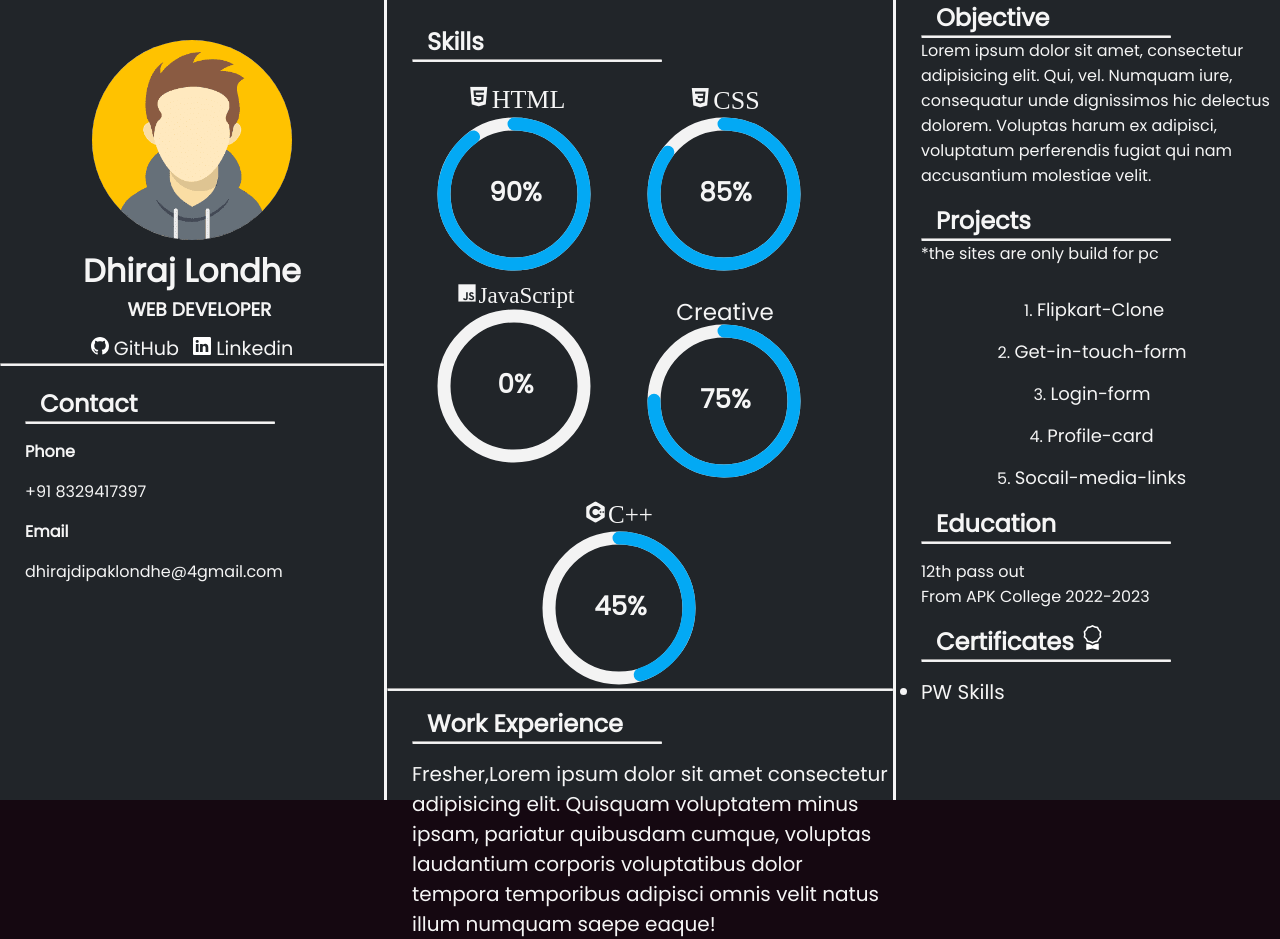
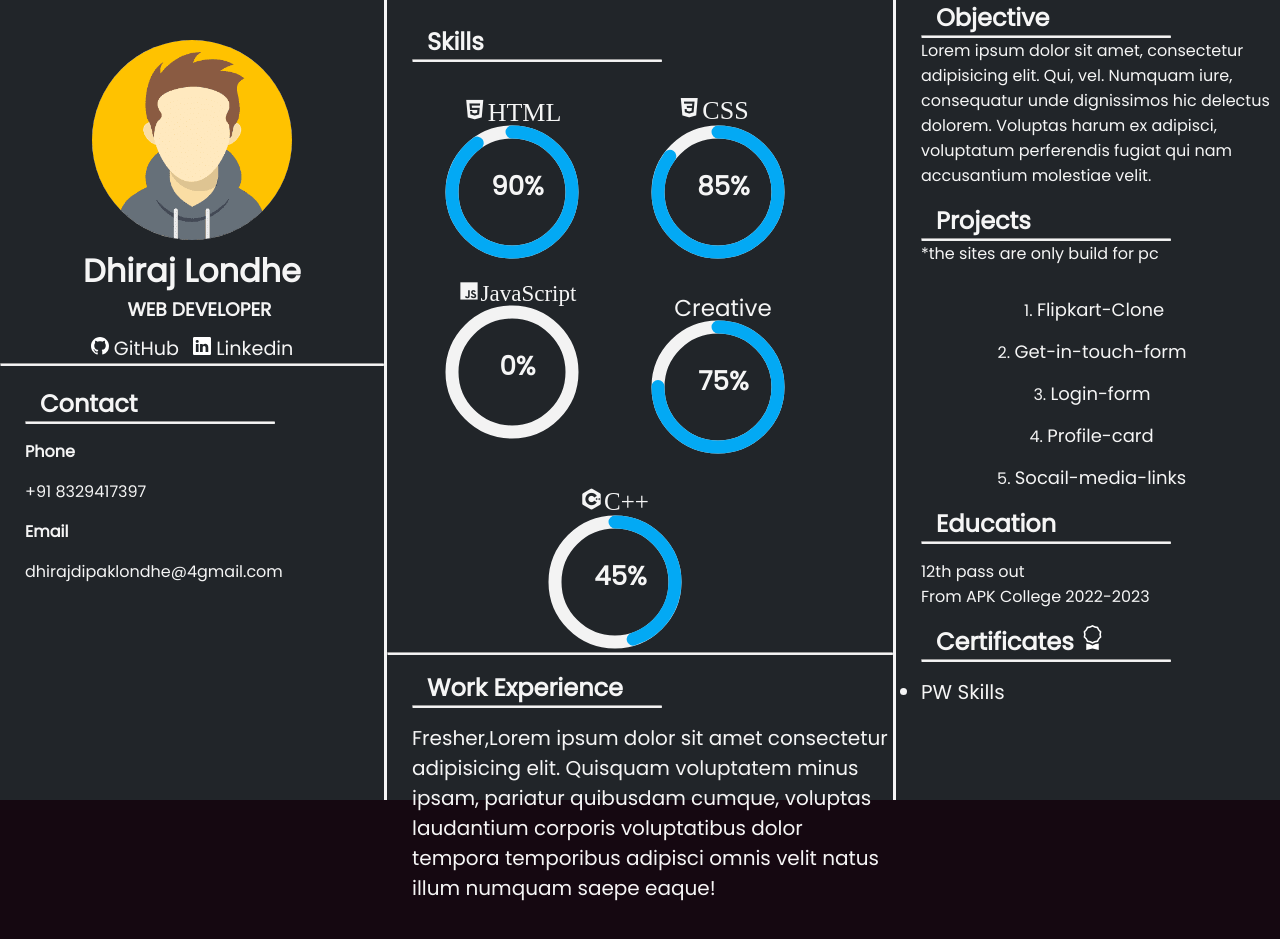
Before and after one commit to Dhiraj-4/Resume-website-project, a plain HTML site: page index.html in a window 1280 px wide. After the commit the page ends 903 px from the top, so only its background shows below. Drawn offline with nearby package versions, Linux system fonts and the light colour scheme.

Commit message:
changed the progress bar size from 70 to 60

```diff
--- a/index.html
+++ b/index.html
@@ -53,8 +53,8 @@
             <span class="percent">90%</span>
             <span class="tittle html"><i class='bx bxl-html5'>HTML</i></span>
             <svg>
-                <circle class="circle" cx="70" cy="70" r="70"></circle>
-                <circle class="circle" cx="70" cy="70" r="70"></circle>
+                <circle class="circle" cx="60" cy="60" r="60"></circle>
+                <circle class="circle" cx="60" cy="60" r="60"></circle>
             </svg>
         </div>
 
@@ -62,32 +62,32 @@
             <span class="percent">85%</span>
             <span class="tittle css"><i class='bx bxl-css3' >CSS</i></span>
             <svg>
-                <circle class="circle" cx="70" cy="70" r="70"></circle>
-                <circle class="circle" cx="70" cy="70" r="70"></circle>
+                <circle class="circle" cx="60" cy="60" r="60"></circle>
+                <circle class="circle" cx="60" cy="60" r="60"></circle>
             </svg>
         </div>
         <div class="box c3">
             <span class="percent">0%</span>
             <span class="tittle javascript"><i class='bx bxl-javascript' >JavaScript</i></span>
             <svg>
-                <circle class="circle" cx="70" cy="70" r="70"></circle>
-                <circle class="circle" cx="70" cy="70" r="70"></circle>
+                <circle class="circle" cx="60" cy="60" r="60"></circle>
+                <circle class="circle" cx="60" cy="60" r="60"></circle>
             </svg>
         </div>
         <div class="box c4">
             <span class="percent">75%</span>
             <span class="tittle creative">Creative</span>
             <svg>
-                <circle class="circle" cx="70" cy="70" r="70"></circle>
-                <circle class="circle" cx="70" cy="70" r="70"></circle>
+                <circle class="circle" cx="60" cy="60" r="60"></circle>
+                <circle class="circle" cx="60" cy="60" r="60"></circle>
             </svg>
         </div>
         <div class="box c5">
             <span class="percent">45%</span>
             <span class="tittle cpp"><i class='bx bxl-c-plus-plus' >C++</i></span>
             <svg>
-                <circle class="circle" cx="70" cy="70" r="70"></circle>
-                <circle class="circle" cx="70" cy="70" r="70"></circle>
+                <circle class="circle" cx="60" cy="60" r="60"></circle>
+                <circle class="circle" cx="60" cy="60" r="60"></circle>
             </svg>
         </div>
 
--- a/style.css
+++ b/style.css
@@ -87,8 +87,8 @@ h2,h3{
     padding-right: 5vh;
 }
 .box{
-    height: 162px;
-    width: 162px;
+    height: 150px;
+    width: 150px;
     position: relative;
     transform: rotate(-90deg);
     display: flex;
@@ -114,8 +114,9 @@ h2,h3{
     stroke-width: 13px;
     stroke-linecap: round;
     transform: translate(10px,10px);
-    stroke-dashoffset: 440;
-    stroke-dasharray: 440;
+    stroke-dashoffset: 377;
+    stroke-dasharray: 377;
+    stroke: #f10606;
 }
 
 .box svg circle:nth-child(1){
@@ -125,28 +126,28 @@ h2,h3{
 }
 .c1 svg circle:nth-child(2){
 
-    stroke-dashoffset: calc(440 - (440 * 90)/100);
+    stroke-dashoffset: calc(377 - (377 * 90)/100);
     stroke: #03a9f4;
 }
 
 .c2 svg circle:nth-child(2){
 
-    stroke-dashoffset: calc(440 - (440 * 85)/100);
+    stroke-dashoffset: calc(377 - (377 * 85)/100);
     stroke: #03a9f4;
 }
 .c3 svg circle:nth-child(2){
 
-    stroke-dashoffset: calc(440 - (440 * 0)/100);
+    stroke-dashoffset: calc(377 - (377 * 0)/100);
     stroke: #03a9f4;
 }
 .c4 svg circle:nth-child(2){
 
-    stroke-dashoffset: calc(440 - (440 * 75)/100);
+    stroke-dashoffset: calc(377 - (377 * 75)/100);
     stroke: #03a9f4;
 }
 .c5 svg circle:nth-child(2){
 
-    stroke-dashoffset: calc(440 - (440 * 45)/100);
+    stroke-dashoffset: calc(377 - (377 * 45)/100);
     stroke: #03a9f4;
 }
 .tittle{
@@ -158,26 +159,26 @@ h2,h3{
 }
 .html{
     font-size: 26px;
-    left:125px;
-    top: 62px;
+    left:100px;
+    top: 50px;
 }
 .css{
     font-size: 26px;
-    left: 137px;
-    top:60px;
+    left: 115px;
+    top:45px;
 }
 .javascript{
     font-size: 23px;
-    left: 112px;
+    left: 90px;
 }
 .creative{
     font-size: 23px;
-    left: 120px;
+    left: 100px;
 }
 .cpp{
     font-size: 25px;
-    left: 138px;
-    top: 60px;
+    left: 115px;
+    top: 50px;
 }
 .end{
     width: 100%;
```
